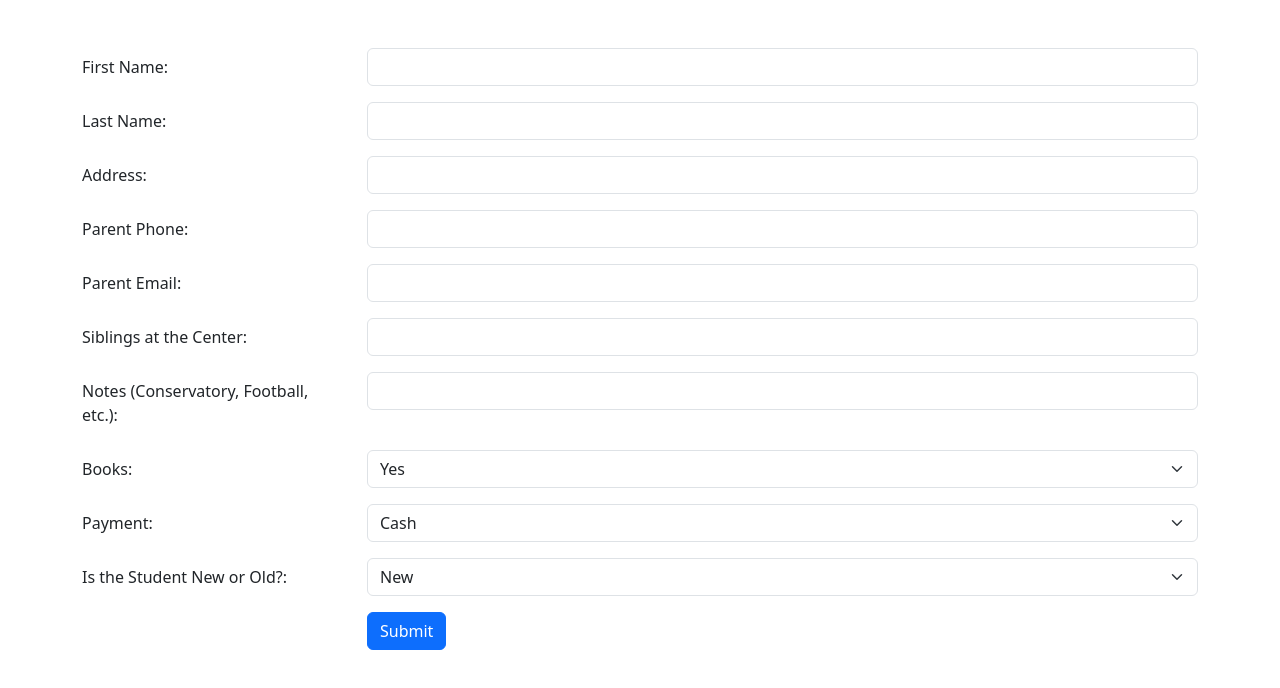
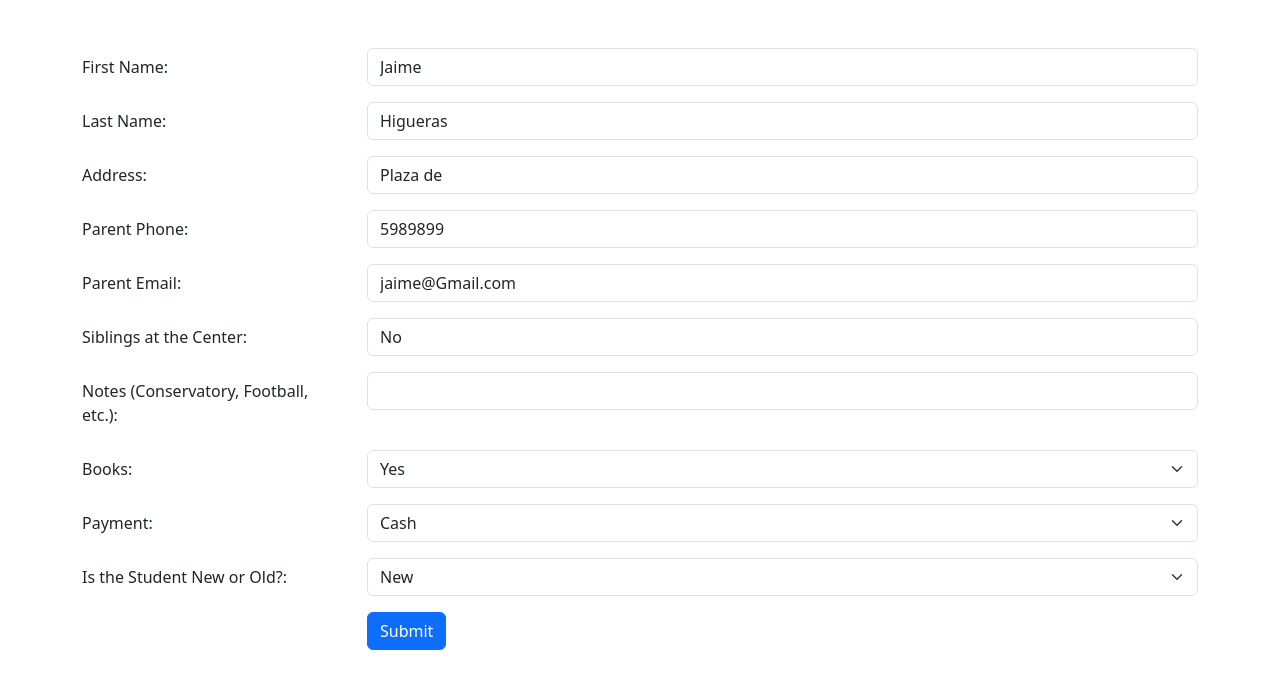
Before and after one commit to Jaimee2/english-ac-angular, an Angular app: page /registration in a window 1280 px wide. Shown: the top 688 px of the page. Built offline with nearby package versions, Linux system fonts and the light colour scheme.

Commit message:
link backed

```diff
--- a/src/app/registration-from/registration-from.component.ts
+++ b/src/app/registration-from/registration-from.component.ts
@@ -2,6 +2,7 @@ import {Component, inject, OnInit} from '@angular/core';
 import {FormBuilder, FormGroup, ReactiveFormsModule, Validators} from "@angular/forms";
 import {CommonModule, JsonPipe} from "@angular/common";
 import {NgbModule} from "@ng-bootstrap/ng-bootstrap";
+import {RegistrationService} from "./registration.service";
 
 @Component({
   selector: 'app-registration-from',
@@ -118,20 +119,26 @@ import {NgbModule} from "@ng-bootstrap/ng-bootstrap";
   `,
   styles: ``
 })
+
 export class RegistrationFromComponent implements OnInit {
   submitted = false;
   // @ts-ignore
   protected registrationForm: FormGroup;
   private fb = inject(FormBuilder);
+  private registrationService = inject(RegistrationService);
+
+  get f() {
+    return this.registrationForm.controls;
+  }
 
   ngOnInit(): void {
     this.registrationForm = this.fb.group({
-      firstName: ['', Validators.required],
-      lastName: ['', Validators.required],
-      address: ['', Validators.required],
-      parentPhone: ['', Validators.required],
-      parentEmail: ['', [Validators.required, Validators.email]],
-      siblings: [''],
+      firstName: ['Jaime', Validators.required],
+      lastName: ['Higueras', Validators.required],
+      address: ['Plaza de ', Validators.required],
+      parentPhone: ['5989899', Validators.required],
+      parentEmail: ['jaime@Gmail.com', [Validators.required, Validators.email]],
+      siblings: ['No'],
       notes: [''],
       books: ['yes', Validators.required],
       payment: ['cash', Validators.required],
@@ -139,15 +146,20 @@ export class RegistrationFromComponent implements OnInit {
     });
   }
 
-  get f() {
-    return this.registrationForm.controls;
-  }
-
   onSubmit(): void {
     this.submitted = true;
     if (this.registrationForm.invalid) {
       return;
     }
-    console.log(this.registrationForm.value);
+
+    this.registrationService.register(this.registrationForm.value).subscribe({
+      next: (response) => {
+        console.log('Registration successful', response);
+      },
+      error: (error) => {
+        console.error('There was an error during the registration!', error);
+      }
+    });
   }
+
 }
--- a/src/app/registration-from/registration.service.ts
+++ b/src/app/registration-from/registration.service.ts
@@ -14,7 +14,7 @@ export class RegistrationService {
 
   register(data: any): Observable<any> {
     const headers = new HttpHeaders({'Content-Type': 'application/json'});
-    return this.http.post(this.apiUrl, data, {headers});
+    return this.http.post(this.apiUrl, data, {headers, responseType: 'text'});
   }
 
 
```
Also changed, not shown: src/app/app.config.ts (+5 -4 lines).
